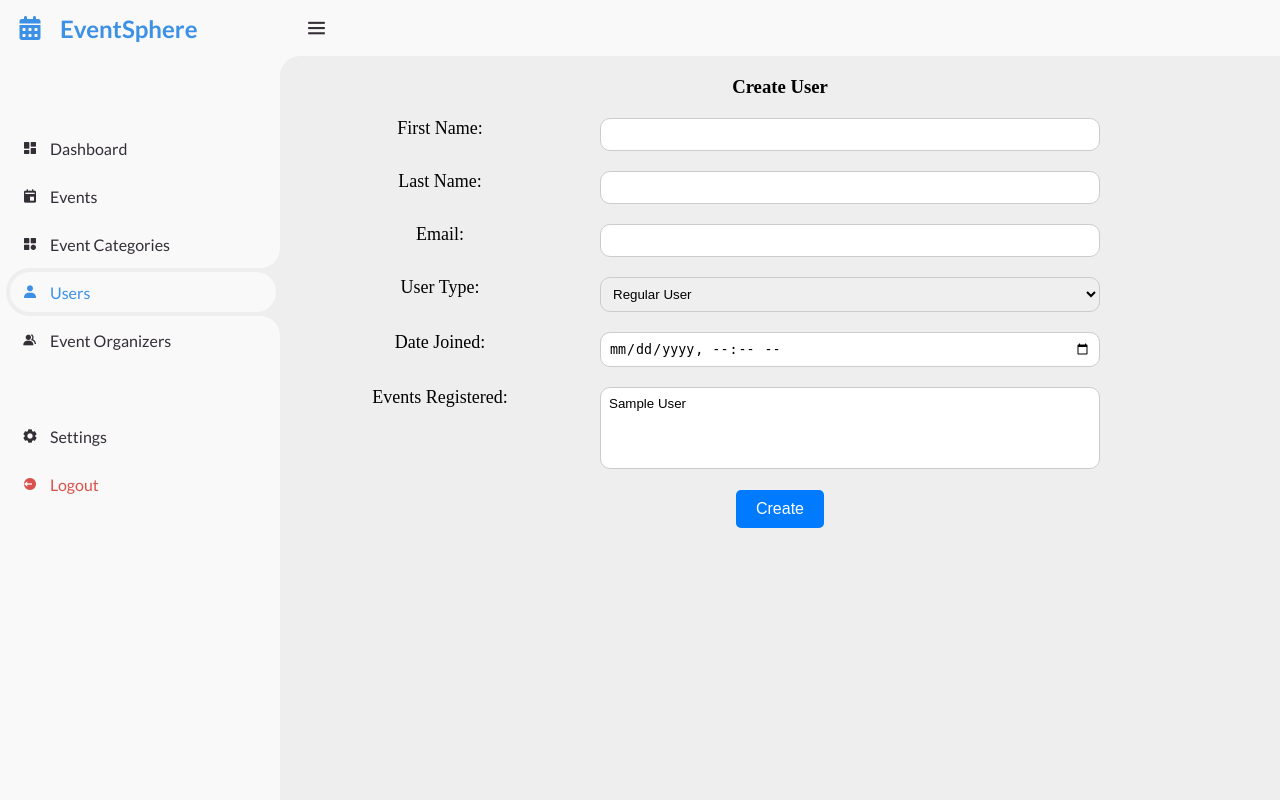
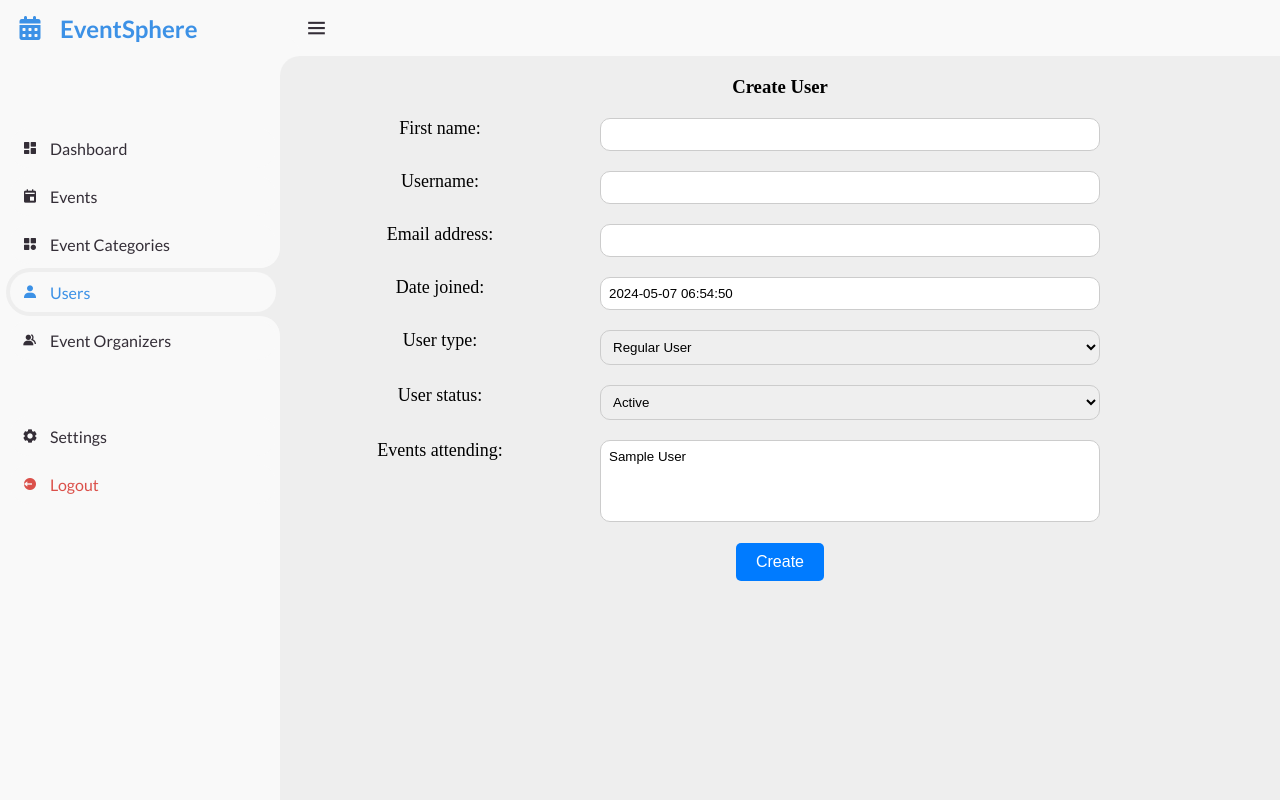
Before and after one commit to subhiksha132002/EventSphere, a Django app: page /admin_panel/users/create_user/ in a window 1280 px wide. Run offline with Django 5.2, Linux system fonts and the light colour scheme; tables that the repository leaves empty hold one stand-in row (values such as "Sample post"); some libraries are stand-ins or nearby versions.

Commit message:
User type and status styling and create works for user

```diff
--- a/accounts/models.py
+++ b/accounts/models.py
@@ -1,19 +1,19 @@
 from django.db import models
 from django.contrib.auth.models import AbstractUser
 
-# Create your models here.
 class CustomUser(AbstractUser):
     USER_TYPE_CHOICES = (
         ('regular', 'Regular User'),
         ('organizer', 'Event Organizer'),
         ('admin', 'Administrator'),
     )
+    USER_STATUS_CHOICES = (
+        ('active', 'Active'),
+        ('inactive', 'Inactive'),
+    )
     user_type = models.CharField(max_length=20, choices=USER_TYPE_CHOICES, default='regular')
     events_attending = models.ManyToManyField('admin_panel.Event', related_name='attending_users')
-    user_status = models.CharField(max_length=20, choices=(
-        ('active', 'Active'),
-        ('inactive', 'Inactive'),
-    ), default='active')
+    user_status = models.CharField(max_length=20, choices=USER_STATUS_CHOICES, default='active')
 
     def __str__(self):
         return self.username
--- a/admin_panel/forms.py
+++ b/admin_panel/forms.py
@@ -31,6 +31,23 @@ class EditCategoryForm(forms.ModelForm):
 
 class UserForm(forms.ModelForm):
     events_attending = forms.ModelMultipleChoiceField(
+        queryset=Event.objects.none(),  # Set an empty queryset initially
+        widget=forms.SelectMultiple(attrs={'class': 'form-control'}),
+        required=False
+    )
+    user_status = forms.ChoiceField(choices=CustomUser.USER_STATUS_CHOICES)
+
+    class Meta:
+        model = CustomUser
+        fields = ['first_name', 'username', 'email', 'date_joined', 'user_type', 'user_status', 'events_attending']
+
+    def __init__(self, *args, **kwargs):
+        queryset = kwargs.pop('queryset', Event.objects.none())  # Set a default empty queryset
+        super().__init__(*args, **kwargs)
+        self.fields['events_attending'].queryset = queryset
+
+class EditUserForm(forms.ModelForm):
+    events_attending = forms.ModelMultipleChoiceField(
         queryset=Event.objects.all(),
         widget=forms.SelectMultiple(attrs={'class': 'form-control'}),
         required=False
@@ -38,23 +55,7 @@ class UserForm(forms.ModelForm):
 
     class Meta:
         model = CustomUser
-        fields = ['first_name', 'last_name', 'email', 'date_joined', 'user_type', 'events_attending','status']
-
-    def __init__(self, *args, **kwargs):
-        super().__init__(*args, **kwargs)
-        if self.instance.pk:
-            self.fields['events_attending'].initial = self.instance.events_attending.all()
-
-class EditUserForm(forms.ModelForm):
-    events_attending = forms.ModelChoiceField(
-        queryset=Event.objects.all(),
-        widget=forms.SelectMultiple(attrs={'class': 'form-control'}),
-        required=False
-    )
-
-    class Meta:
-        model = CustomUser
-        fields = ['first_name', 'last_name', 'email', 'date_joined', 'user_type', 'events_attending']
+        fields = ['first_name', 'last_name', 'email', 'date_joined', 'user_type', 'user_status', 'events_attending']
 
     def __init__(self, *args, **kwargs):
         super().__init__(*args, **kwargs)
--- a/admin_panel/models.py
+++ b/admin_panel/models.py
@@ -1,6 +1,7 @@
 from django.db import models
 from accounts.models import CustomUser
 from django.utils import timezone
+from phonenumber_field.modelfields import PhoneNumberField
 
 class EventCategory(models.Model):
     name = models.CharField(max_length=100)
@@ -37,8 +38,9 @@ class EventOrganizer(models.Model):
         ('Rejected', 'Rejected'),
     )
     user = models.OneToOneField(CustomUser, on_delete=models.CASCADE)
-    events_organized = models.ManyToManyField(Event, related_name='organizers')
-    organizer_status = models.CharField(max_length=20, choices=STATUS_CHOICES, default='Pending')
+    events_organized = models.ManyToManyField('admin_panel.Event', related_name='organizers', blank=True)
+    status = models.CharField(max_length=20, choices=STATUS_CHOICES, default='Pending')
+    phone_number = PhoneNumberField(blank=True)
 
     def __str__(self):
         return self.user.username
--- a/admin_panel/templates/create_attendee.html
+++ b/admin_panel/templates/create_attendee.html
@@ -7,54 +7,17 @@
     enctype="multipart/form-data"
     action="{% url 'admin_panel:create_user' %}"
   >
-    {% csrf_token %}
+    {% csrf_token %} {% for field in form %}
     <div class="form-group">
-      <label for="name">First Name:</label>
+      {{ field.label_tag }}
       <div class="input-field">
-        <!-- added container for input fields -->
-        <input type="text" id="name" name="name" required />
+        {{ field }} {% if field.errors %}
+        <div class="error">{{ field.errors }}</div>
+        {% endif %}
       </div>
     </div>
-    <div class="form-group">
-      <label for="last_name">Last Name:</label>
-      <div class="input-field">
-        <input type="text" id="last_name" name="last_name" required />
-      </div>
-    </div>
-    <div class="form-group">
-      <label for="email">Email:</label>
-      <div class="input-field">
-        <input type="text" id="name" name="name" required />
-      </div>
-    </div>
-    <div class="form-group">
-      <label for="user_type">User Type:</label>
-      <div class="input-field">
-        <select id="user_type" name="user_type">
-          {% for choice in form.fields.user_type.choices %}
-          <option value="{{ choice.0 }}">{{ choice.1 }}</option>
-          {% endfor %}
-        </select>
-      </div>
-    </div>
-    <div class="form-group">
-      <label for="date_time">Date Joined:</label>
-      <div class="input-field">
-        <input type="datetime-local" id="date_time" name="date_time" required />
-      </div>
-    </div>
-    <div class="form-group">
-      <label for="events_attending">Events Registered:</label>
-      <div class="input-field">
-        <select id="events_attending" name="events_attending" multiple>
-          {% for event in events %}
-          <option value="{{ event.id }}">{{ event.name }}</option>
-          {% endfor %}
-        </select>
-      </div>
-    </div>
+    {% endfor %}
     <button type="submit" id="submit-btn">Create</button>
   </form>
 </div>
-
 {% endblock %}
--- a/admin_panel/templates/event_organizers.html
+++ b/admin_panel/templates/event_organizers.html
@@ -19,8 +19,9 @@
             <th>Name</th>
             <th>Username</th>
             <th>Email</th>
+            <th>Phone Number</th>
+            <th>Status</th>
             <th>Event Organized</th>
-            <th>Status</th>
             <th>Actions</th>
           </tr>
         </thead>
@@ -30,6 +31,7 @@
             <td>{{ organizer.user.first_name }}</td>
             <td>{{ organizer.user.username }}</td>
             <td>{{ organizer.user.email }}</td>
+            <td>{{ organizer.phone_number }}</td>
             <td>{{ organizer.status }}</td>
             <td>
               {% for event in events %} {{ event.name }}<br />
--- a/admin_panel/urls.py
+++ b/admin_panel/urls.py
@@ -13,8 +13,8 @@ urlpatterns = [
     path('event_categories/<int:category_id>/edit_category/', views.edit_category, name='edit_category'),
     path('event_categories/<int:category_id>/delete_category/', views.delete_category, name='delete_category'),
     path('users/', views.users_view, name='users'),
-    path('users/create_user/', views.create_user_view, name='create_user'),
-    path('users/<int:user_id>/edit_user/', views.edit_user_view, name='edit_user'),
+    path('users/create_user/', views.create_user, name='create_user'),
+    path('users/<int:user_id>/edit_user/', views.edit_user, name='edit_user'),
     path('event_organizers/', views.event_organizers_view, name='event_organizers'),
     path('event_organizers/create_organizer/', views.create_organizer, name='create_organizer'),
     path('event_organizers/<int:organizer_id>/edit_organizer/', views.edit_organizer_view, name='edit_organizer'),
--- a/admin_panel/views.py
+++ b/admin_panel/views.py
@@ -129,31 +129,35 @@ def users_view(request):
 
     return render(request, 'attendees.html', context)
 
-def create_user_view(request):
-    events = Event.objects.all()
+def create_user(request):
     if request.method == 'POST':
         form = UserForm(request.POST)
         if form.is_valid():
             user = form.save(commit=False)
-            events_attending = form.cleaned_data.get('events_attending')
-            user.save()
-            user.events_attending.set(events_attending)
-            success_message = 'User created successfully.'
-            return JsonResponse({'success': success_message}, status=200)
+            if user.username:  # Ensure username is provided and not empty
+                events_attending = form.cleaned_data.get('events_attending')
+                user.save()
+                user.events_attending.set(events_attending)
+                success_message = 'User created successfully.'
+                messages.success(request, success_message)
+                return redirect('admin_panel:users')
+            else:
+                error_message = 'Username is required.'
+                messages.error(request, error_message)
         else:
             error_message = 'Failed to create user. Please check the form data.'
-            return JsonResponse({'error': error_message}, status=400)
+            print(form.errors)  # Print form errors for debugging
+            messages.error(request, error_message)
     else:
-        form = UserForm(initial={'events_attending': events})
-        active_page = 'users'
-        context = {
-            'form': form,
-            'active_page': active_page,
-            'events': events,
-        }
-        return render(request, 'create_attendee.html', context)
+        queryset = Event.objects.all()  # Example queryset
+        form = UserForm(queryset=queryset)  # Pass the queryset to the form
 
-def edit_user_view(request, user_id):
+    context = {
+        'form': form,
+        'active_page': 'users',
+    }
+    return render(request, 'create_attendee.html', context)
+def edit_user(request, user_id):
     user = get_object_or_404(CustomUser, id=user_id)
 
     if request.method == 'POST':
@@ -163,14 +167,18 @@ def edit_user_view(request, user_id):
             events_attending = form.cleaned_data.get('events_attending')
             user.save()
             user.events_attending.set(events_attending)
-            # Redirect to a success page or another view
-            return redirect('success_url')
+            success_message = 'User updated successfully.'
+            messages.success(request, success_message)
+            return redirect('admin_panel:users')
     else:
         form = EditUserForm(instance=user)
 
-    active_page = 'users'
-    return render(request, 'edit_user.html', {'form': form, 'active_page': active_page})
-
+    context = {
+        'form': form,
+        'user': user,
+        'active_page': 'users'
+    }
+    return render(request, 'edit_user.html', context)
 
 def event_organizers_view(request):
     organizers_with_events = {}  # Initialize an empty dictionary to store organizers and their events
```
Also changed, not shown: admin_panel/static/css/dashboard.css (+28 -0 lines), admin_panel/templates/attendees.html (+37 -5 lines), accounts/migrations/0005_customuser_user_status_alter_customuser_user_type.py (added), accounts/migrations/0006_remove_customuser_user_status_customuser_status.py (added), accounts/migrations/0007_rename_status_customuser_user_status.py (added), admin_panel/migrations/0002_eventorganizer_phone_number_eventorganizer_status_and_more.py (added).
